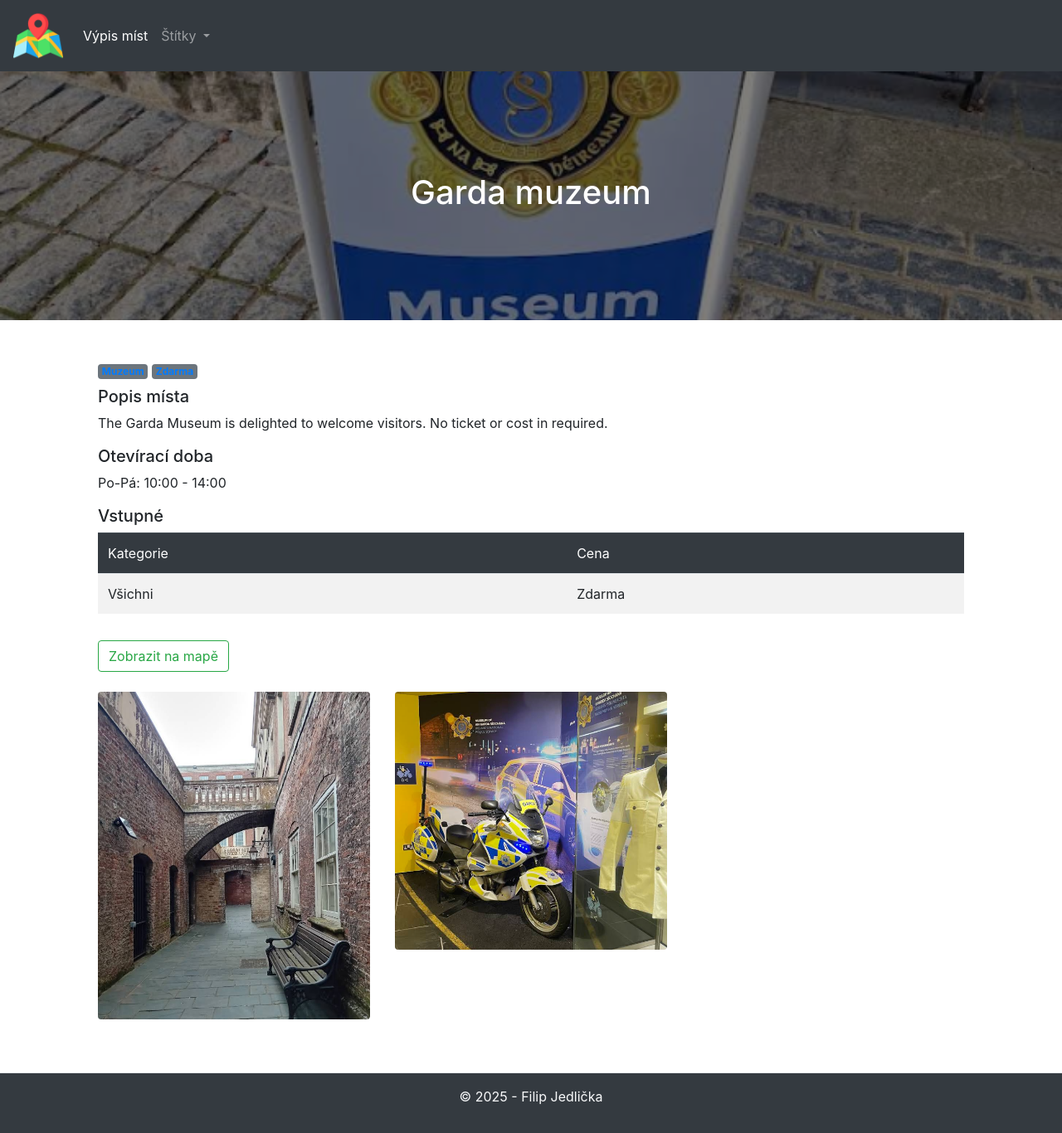
After one commit to JedlaTypek/trip_planner, a Django app: a page that uses library/templates/place_detail.html in a window 1280 px wide. The commit adds this page. Shown: the whole page at 83% size. Run offline with Django 5.2, Linux system fonts and the light colour scheme; data comes from the database, SQL or seed files in the repository; both versions use the stored data as it was after the commit; some libraries are stand-ins or nearby versions.

Commit message:
Navbar, place detail

```diff
--- /dev/null
+++ b/core/context_processors.py
@@ -0,0 +1,4 @@
+from library.models import Tag
+
+def all_tags(request):
+    return {'all_tags': Tag.objects.all()}
--- a/library/models.py
+++ b/library/models.py
@@ -109,3 +109,32 @@
 
     def __str__(self):
         return f"{self.category} – {self.price}"
+
+
+class PlaceImage(models.Model):
+    place = models.ForeignKey(
+        Place,
+        on_delete=models.CASCADE,
+        related_name='gallery',
+        verbose_name='Místo',
+        help_text='Místo, ke kterému tento obrázek patří'
+    )
+    image = models.ImageField(
+        upload_to='places/gallery/',
+        verbose_name='Obrázek',
+        help_text='Přidej další obrázek místa'
+    )
+    caption = models.CharField(
+        max_length=200,
+        blank=True,
+        null=True,
+        verbose_name='Popisek',
+        help_text='Volitelný popisek k obrázku'
+    )
+
+    class Meta:
+        verbose_name = 'Obrázek místa'
+        verbose_name_plural = 'Galerie míst'
+
+    def __str__(self):
+        return f"{self.place.name} – Obrázek {self.id}"
--- a/library/static/css/styles.css
+++ b/library/static/css/styles.css
@@ -9,3 +9,31 @@
 main{
     flex-grow: 1;
 }
+
+.hero {
+    position: relative;
+    background-size: cover;
+    background-position: center;
+    color: white;
+    display: flex;
+    align-items: center;
+    justify-content: center;
+    min-height: 300px; /* nebo jakákoli výška, kterou chceš */
+    overflow: hidden; /* důležité pro oříznutí ::before */
+}
+
+.hero::before {
+    content: '';
+    position: absolute;
+    top: 0;
+    left: 0;
+    width: 100%;
+    height: 100%;
+    background: rgba(0, 0, 0, 0.5); /* Čím vyšší číslo, tím tmavší */
+    z-index: 1;
+}
+
+.hero h1 {
+    position: relative;
+    z-index: 2;
+}
--- a/library/templates/blocks/header.html
+++ b/library/templates/blocks/header.html
@@ -7,17 +7,25 @@
     <div class="collapse navbar-collapse" id="collapsibleNavId">
         <ul class="navbar-nav mr-auto mt-2 mt-lg-0">
             <li class="nav-item active">
-                <a class="nav-link" href="{% url 'index' %}">Úvodní stránka <span class="sr-only">(current)</span></a>
+                <a class="nav-link" href="{% url 'index' %}">Výpis míst <span class="sr-only">(current)</span></a>
             </li>
-            <li class="nav-item">
-                <a class="nav-link" href="">Knihy</a>
-            </li>
-            <li class="nav-item">
-                <a class="nav-link" href="">Autoři</a>
+          <li class="nav-item dropdown">
+                <a class="nav-link dropdown-toggle" href="#" id="navbarDropdownMenuLink" data-toggle="dropdown" aria-haspopup="true" aria-expanded="false">
+                  Štítky
+                </a>
+                <div class="dropdown-menu" aria-labelledby="navbarDropdownMenuLink">
+                    {% for tag in all_tags %}
+                        <a class="dropdown-item" href="{% url 'place_list_by_tag' tag.slug %}">{{ tag.name }}</a>
+                    {% endfor %}
+                </div>
             </li>
         </ul>
     </div>
 </nav>
-<header class="p-5 text-center bg-light">
+{% if hero_image %}
+<header class="p-5 text-center bg-light hero" style="background-image: url('{{ hero_image.url }}')">
+{% else %}
+    <header class="p-5 text-center bg-light hero" style="background-image: url('{% static 'img/header.jpg' %}')">
+{% endif %}
     <h1>{{ page_title }}</h1>
 </header>
--- a/library/templates/blocks/place_card.html
+++ b/library/templates/blocks/place_card.html
@@ -3,7 +3,7 @@
         <img src="{{ place.featured_image.url }}" class="card-img-top" alt="{{ place.name }}">
     {% endif %}
     <div class="card-body">
-        <h5 class="card-title">{{ place.name }}</h5>
+        <a href="{% url 'place_detail' place.slug %}"><h5 class="card-title">{{ place.name }}</h5></a>
 
         {% if place.tags.all %}
             <p class="mb-2">
--- /dev/null
+++ b/library/templates/place_detail.html
@@ -0,0 +1,54 @@
+{% extends 'base.html' %}
+{% load static %}
+
+{% block content %}
+    {% if place.tags.all %}
+        <p class="mb-2">
+            {% for tag in place.tags.all %}
+                 <a href="{% url 'place_list_by_tag' tag.slug %}" class="badge bg-secondary text-decoration-none">
+                    {{ tag.name }}
+                  </a>
+            {% endfor %}
+        </p>
+    {% endif %}
+
+    {% if place.description %}
+        <h5>Popis místa</h5>
+        <p>{{ place.description }}</p>
+    {% endif %}
+    {% if place.opening_hours %}
+        <h5>Otevírací doba</h5>
+        <p> {{ place.opening_hours }}</p>
+    {% endif %}
+    {% if place.entry_fees.all %}
+        <h5>Vstupné</h5>
+        <table class="table table-striped">
+        <thead class="table-dark">
+        <td>Kategorie</td><td>Cena</td>
+        </thead>
+        <tbody>
+        {% for fee in entry_fees.all %}
+            <tr>
+                <td>{{ fee.category }}</td>
+                <td>{{ fee.price }}</td>
+            </tr>
+        {% endfor %}
+        </tbody>
+        </table>
+    {% endif %}
+    {% if place.google_maps_url %}
+        <a href="{{ place.google_maps_url }}" target="_blank" class="btn btn-outline-success mt-3">
+            Zobrazit na mapě
+        </a>
+    {% endif %}
+    {% if place.gallery.all %}
+        <div class="row mt-4">
+            {% for image in place.gallery.all %}
+            <div class="col-6 col-md-4 mb-3">
+                <img src="{{ image.image.url }}" alt="{{ image.caption }}" class="img-fluid rounded">
+            </div>
+            {% endfor %}
+        </div>
+    {% endif %}
+
+{% endblock %}
--- a/library/templates/place_list.html
+++ b/library/templates/place_list.html
@@ -1,7 +1,8 @@
 {% extends 'base.html' %}
 
 {% block content %}
-    <div class="row">
+    <a href="#" class="btn btn-outline-success mt-3">Přidat místo</a>
+    <div class="row mt-5">
     {% for place in places %}
         <div class="col-12 col-md-6 col-lg-4 mb-4">
             {% include "blocks/place_card.html" with place=place %}
--- a/library/urls.py
+++ b/library/urls.py
@@ -4,5 +4,6 @@
 urlpatterns = [
     path('', views.place_list, name='index'),
     path('tag/<slug:slug>/', views.place_list_by_tag, name='place_list_by_tag'),
+    path('place/<slug:slug>/', views.place_detail, name='place_detail'),
 
 ]
--- a/library/views.py
+++ b/library/views.py
@@ -1,6 +1,6 @@
 from django.shortcuts import render, get_object_or_404
 
-from library.models import Place, Tag
+from library.models import Place, Tag, EntryFee
 
 
 # Create your views here.
@@ -21,3 +21,14 @@
         'places': places
     }
     return render(request, 'place_list.html', context=context)
+
+
+def place_detail(request, slug):
+    place = get_object_or_404(Place, slug=slug)
+    context = {
+        'page_title': place.name,
+        'hero_image': place.featured_image,
+        'place': place,
+        'entry_fees': EntryFee.objects.filter(place=place)
+    }
+    return render(request, 'place_detail.html', context=context)
--- a/trip_planner/settings.py
+++ b/trip_planner/settings.py
@@ -63,6 +63,7 @@
                 'django.template.context_processors.request',
                 'django.contrib.auth.context_processors.auth',
                 'django.contrib.messages.context_processors.messages',
+                'core.context_processors.all_tags'
             ],
         },
     },
```
Also changed, not shown: library/admin.py (+10 -3 lines), library/templates/add_place.html (added, +33 -0 lines), core/__init__.py (added), db.sqlite3, library/migrations/0005_placeimage.py (added), media/places/featured/garda-museum_L8OGOt5.png (added), media/places/gallery/gar.png (added), media/places/gallery/gar2.png (added).
